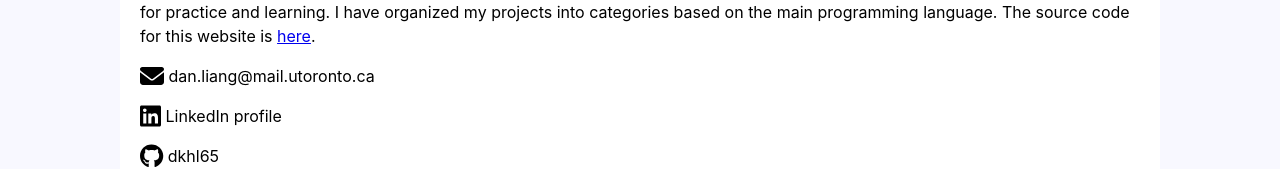
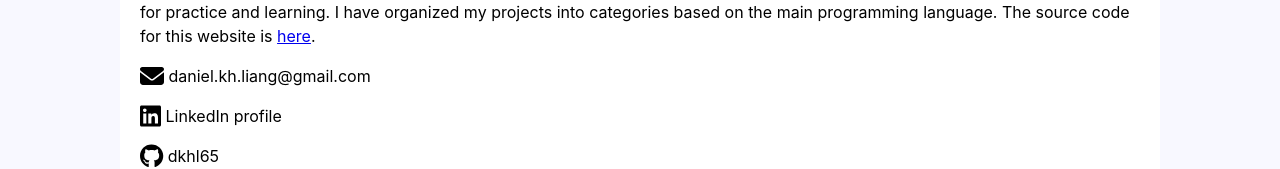
Before and after one commit to dkhl65/danielliang, a React (Create React App) app: page / in a window 1280 px wide. Shown: the part 175-344 px from the top of the page. Built offline with nearby package versions, Linux system fonts and the light colour scheme; no server answers.

Commit message:
Change email address

```diff
--- a/src/NavBar.js
+++ b/src/NavBar.js
@@ -38,7 +38,7 @@ function NavBar() {
       </div>
       <div className="external">
         <div>
-          <a href="mailto:dan.liang@mail.utoronto.ca">
+          <a href="mailto:daniel.kh.liang@gmail.com">
             <FontAwesomeIcon icon={faEnvelope} size="xl" />
           </a>
         </div>
--- a/src/pages/Home.js
+++ b/src/pages/Home.js
@@ -22,9 +22,9 @@ function Home() {
       </p>
       <div className="contact">
         <p>
-          <a href="mailto:dan.liang@mail.utoronto.ca">
+          <a href="mailto:daniel.kh.liang@gmail.com">
             <FontAwesomeIcon icon={faEnvelope} size="xl" />{" "}
-            dan.liang@mail.utoronto.ca
+            daniel.kh.liang@gmail.com
           </a>
         </p>
         <p>
```
